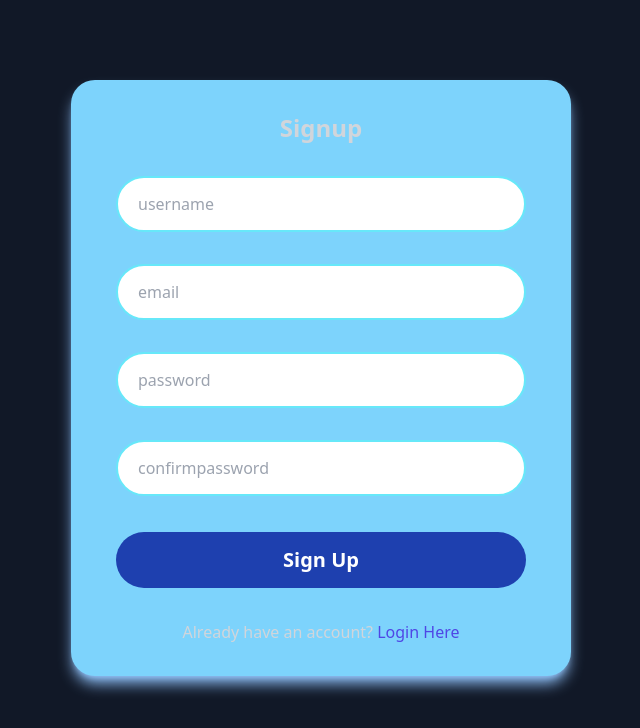
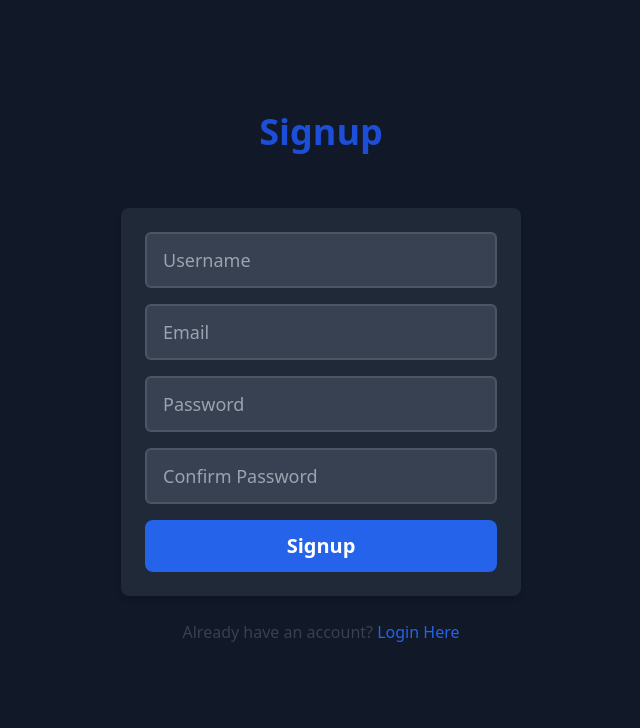
Before and after one commit to victorchiaka/note-webapp, a Python web app: template src/webapp/templates/signup.html in a window 1280 px wide. Shown: the part 72-800 px from the top of the page, without its empty margins (319-959 px from the left). Run offline with Jinja, Linux system fonts and the light colour scheme; the template is opened without the code that fills it, so the values that code supplies are empty.

Commit message:
redesigned everything

```diff
--- a/src/webapp/auth.py
+++ b/src/webapp/auth.py
@@ -36,7 +36,6 @@ def signup():
             flash("Password or Confirm password must be at least 4 characters", "error")
 
         else:
-            # salt: bytes = bcrypt.gensalt()
             new_user: User = User(
                 id=uuid.uuid4(),
                 username=username,
@@ -72,7 +71,7 @@ def login():
             else:
                 login_user(user, remember=True)
                 flash("login successful", "success")
-                # return redirect(url_for("views.home"))
+                return redirect(url_for("views.home", name=username))
 
     return render_template("login.html")
 
--- a/src/webapp/static/dist/output.css
+++ b/src/webapp/static/dist/output.css
@@ -981,6 +1029,11 @@ video {
 .text-blue-600 {
   --tw-text-opacity: 1;
   color: rgb(37 99 235 / var(--tw-text-opacity));
+}
+
+.text-blue-700 {
+  --tw-text-opacity: 1;
+  color: rgb(29 78 216 / var(--tw-text-opacity));
 }
 
 .text-blue-800 {
@@ -1011,11 +1064,6 @@ video {
 .text-white {
   --tw-text-opacity: 1;
   color: rgb(255 255 255 / var(--tw-text-opacity));
-}
-
-.text-blue-700 {
-  --tw-text-opacity: 1;
-  color: rgb(29 78 216 / var(--tw-text-opacity));
 }
 
 .shadow-lg {
--- a/src/webapp/templates/login.html
+++ b/src/webapp/templates/login.html
@@ -8,7 +8,7 @@
   {% block content %}
   <div class="w-[90%] mx-auto flex flex-col justify-center items-center">
     <div class="text-center my-8">
-      <h1 class="text-4xl font-bold text-blue-700">Login</h1>
+      <h1 class="text-4xl font-bold text-blue-800">Login</h1>
     </div>
     <div class="w-[400px] mt-6 bg-gray-800 p-6 rounded-lg shadow-md">
       <form action="/login" method="post" class="flex flex-col space-y-4">
--- a/src/webapp/templates/signup.html
+++ b/src/webapp/templates/signup.html
@@ -6,33 +6,34 @@
 </head>
 <body>
   {% block content %}
-  <div class="w-[90%] mx-auto flex flex-col items-center">
-
-    <form class="flex flex-col items-center w-[400px] rounded-3xl shadow-lg bg-sky-300 shadow-blue-300 md:w-[500px]" method="POST" action="/signup">
-      <div class="text-center mt-8">
-        <h3 class="text-2xl font-bold">Signup</h3>
+  <div class="w-[90%] mx-auto flex flex-col justify-center items-center">
+    <div class="text-center my-8">
+      <h1 class="text-4xl font-bold text-blue-700">Signup</h1>
     </div>
-      <div class="mt-8 border-0">
-        <input class="h-14 w-[310px] md:w-[410px] border-2 border-cyan-300 rounded-full indent-5 focus:outline-none" type="text" name="username" placeholder="username">
+    <div class="w-[400px] mt-6 bg-gray-800 p-6 rounded-lg shadow-md">
+      <form action="/signup" method="post" class="flex flex-col space-y-4">
+        <div>
+          <input type="text" name="username" id="username" placeholder="Username" class="w-full bg-gray-700 border-2 border-gray-600 rounded-md py-3 px-4 text-lg focus:outline-none focus:border-blue-500">
         </div>
-      <div class="mt-8 border-0">
-        <input class="h-14 w-[310px] md:w-[410px] border-2 border-cyan-300 rounded-full indent-5 focus:outline-none" type="email" name="email" placeholder="email">
+        <div>
+          <input type="email" name="email" id="email" placeholder="Email" class="w-full bg-gray-700 border-2 border-gray-600 rounded-md py-3 px-4 text-lg focus:outline-none focus:border-blue-500">
         </div>
-      <div class="mt-8 border-0">
-        <input class="h-14 w-[310px] md:w-[410px] border-2 border-cyan-300 rounded-full indent-5 focus:outline-none" type="password" name="password" placeholder="password">
+        <div>
+          <input type="password" name="password" id="password" placeholder="Password" class="w-full bg-gray-700 border-2 border-gray-600 rounded-md py-3 px-4 text-lg focus:outline-none focus:border-blue-500">
         </div>
-      <div class="mt-8 border-0">
-        <input class="h-14 w-[310px] md:w-[410px] border-2 border-cyan-300 rounded-full indent-5 focus:outline-none" type="password" name="confirmpassword" placeholder="confirmpassword">
+        <div>
+          <input type="password" name="confirmpassword" id="confirmpassword" placeholder="Confirm Password" class="w-full bg-gray-700 border-2 border-gray-600 rounded-md py-3 px-4 text-lg focus:outline-none focus:border-blue-500">
         </div>
-      <div class="mt-9 border-0">
-        <input class="h-14 w-[310px] md:w-[410px] text-white text-xl font-semibold bg-blue-800 rounded-full active:bg-blue-900" type="submit" name="signup" value="Sign Up">
+        <button type="submit" class="bg-blue-600 text-white font-semibold py-3 rounded-lg hover:bg-blue-700 transition duration-300 ease-in-out text-xl">
+          Signup
+        </button>
+      </form>
     </div>
-      <div class="my-8">
-        <p>Already have an account? <a class="text-indigo-600 cursor-pointer" href="/login">Login Here</a></p>
+    <div class="mt-6">
+      <p class="text-gray-700">Already have an account? <a href="/login" class="text-blue-600 hover:underline">Login Here</a></p>
     </div>
-    </form>
-
   </div>
 {% endblock %}
+
 </body>
 </html>
--- a/src/webapp/views.py
+++ b/src/webapp/views.py
@@ -5,3 +5,7 @@ views = Blueprint("views", __name__)
 @views.route("/")
 def index():
     return render_template("index.html")
+
+@views.route("/home/<name>")
+def home(name: str):
+    return render_template("home.html", name=name)
```
Also changed, not shown: other parts of src/webapp/static/dist/output.css (+59 -0 lines), src/webapp/static/js/main.js (+23 -4 lines), src/webapp/templates/home.html (added, +23 -0 lines), src/webapp/templates/index.html (+8 -8 lines). Lines whose indentation alone changed are shown as unchanged.
